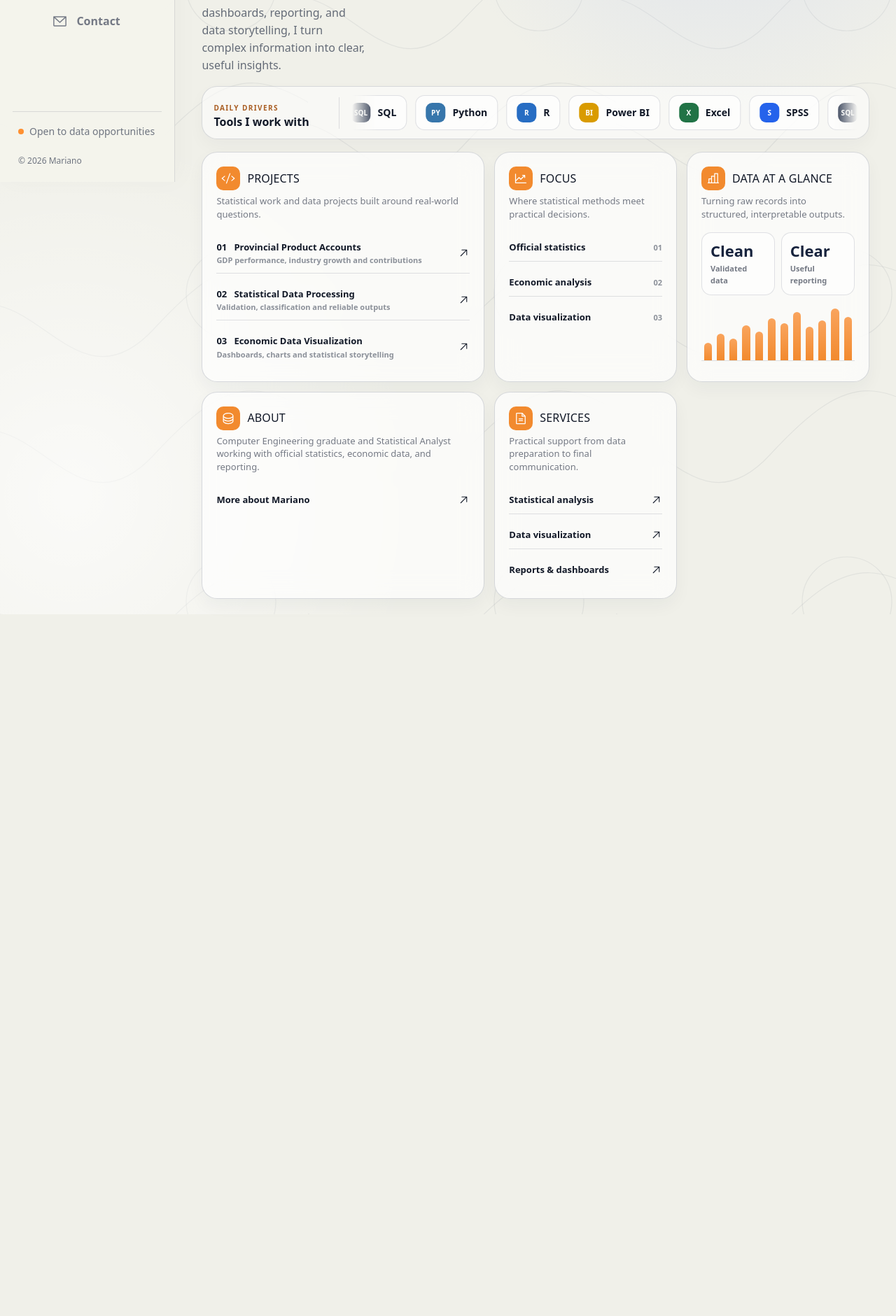
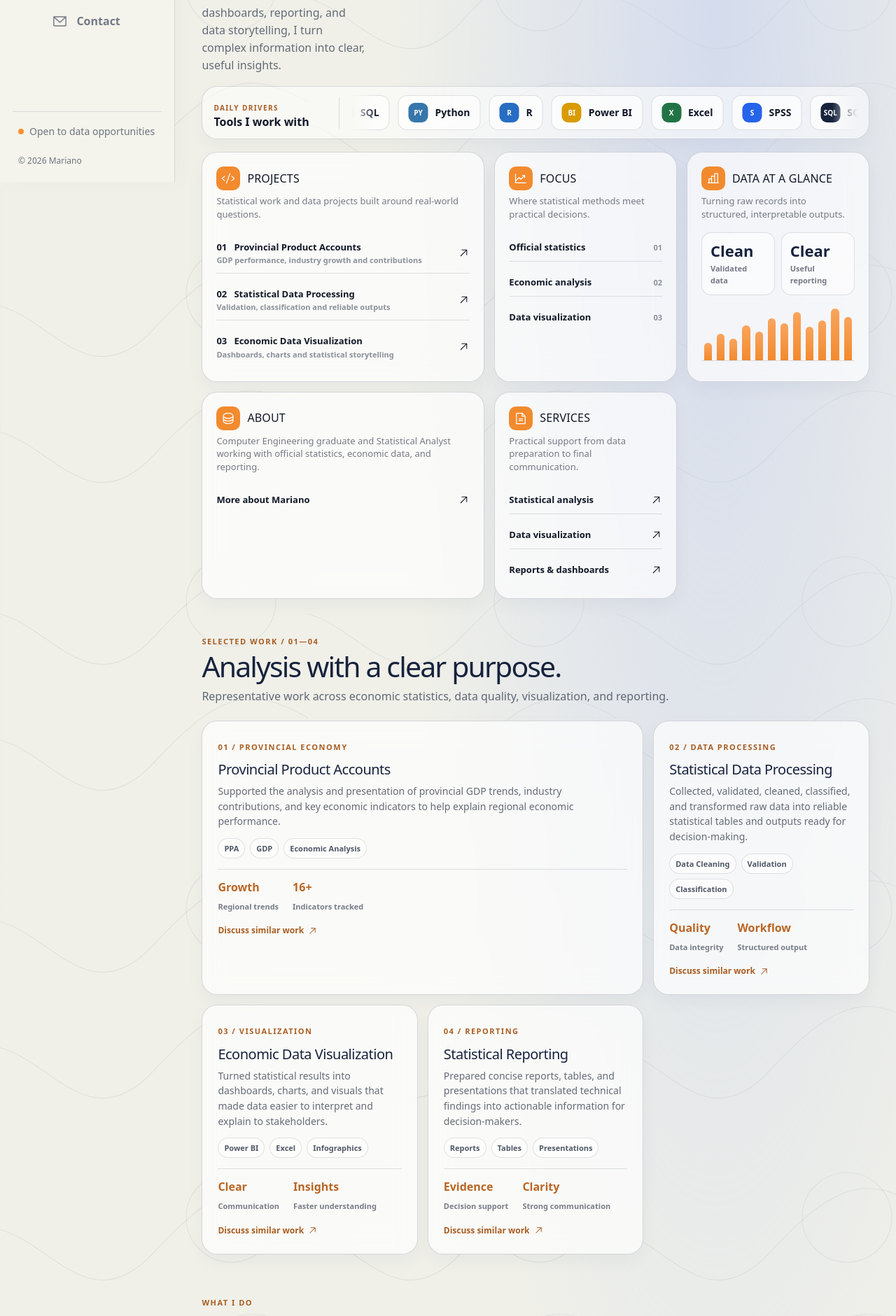
Before and after one commit to marianodags/My-Portfolio, a React (Vite) app: page / in a window 1280 px wide. Shown: the part 540-2421 px from the top of the page at 70% size. Before the commit the page ends 1418 px from the top, so only its background shows below. Built offline with nearby package versions, Linux system fonts and the light colour scheme.

Commit message:
Update metadata and page entry for improved functionality

```diff
--- a/src/page-entry.jsx
+++ b/src/page-entry.jsx
@@ -5,8 +5,27 @@ import Hero from "./components/Hero.jsx";
 import Projects from "./components/Projects.jsx";
 import Services from "./components/Services.jsx";
 import About from "./components/About.jsx";
+import Skills from "./components/Skills.jsx";
+import Experience from "./components/Experience.jsx";
+import Recommendations from "./components/Recommendations.jsx";
 import Contact from "./components/Contact.jsx";
 import "./index.css";
-const pages = { home: Hero, projects: Projects, services: Services, about: About, contact: Contact };
-const Content = pages[document.body.dataset.page || "home"] || Hero;
+
+function HomePage() {
+  return (
+    <>
+      <Hero />
+      <Projects />
+      <Services />
+      <About />
+      <Skills />
+      <Experience />
+      <Recommendations />
+      <Contact />
+    </>
+  );
+}
+
+const pages = { home: HomePage, projects: Projects, services: Services, about: About, contact: Contact };
+const Content = pages[document.body.dataset.page || "home"] || HomePage;
 ReactDOM.createRoot(document.getElementById("root")).render(<React.StrictMode><div className="min-h-screen text-[#111827]"><Navbar /><main className="lg:pl-[250px]"><Content /></main></div></React.StrictMode>);
```
